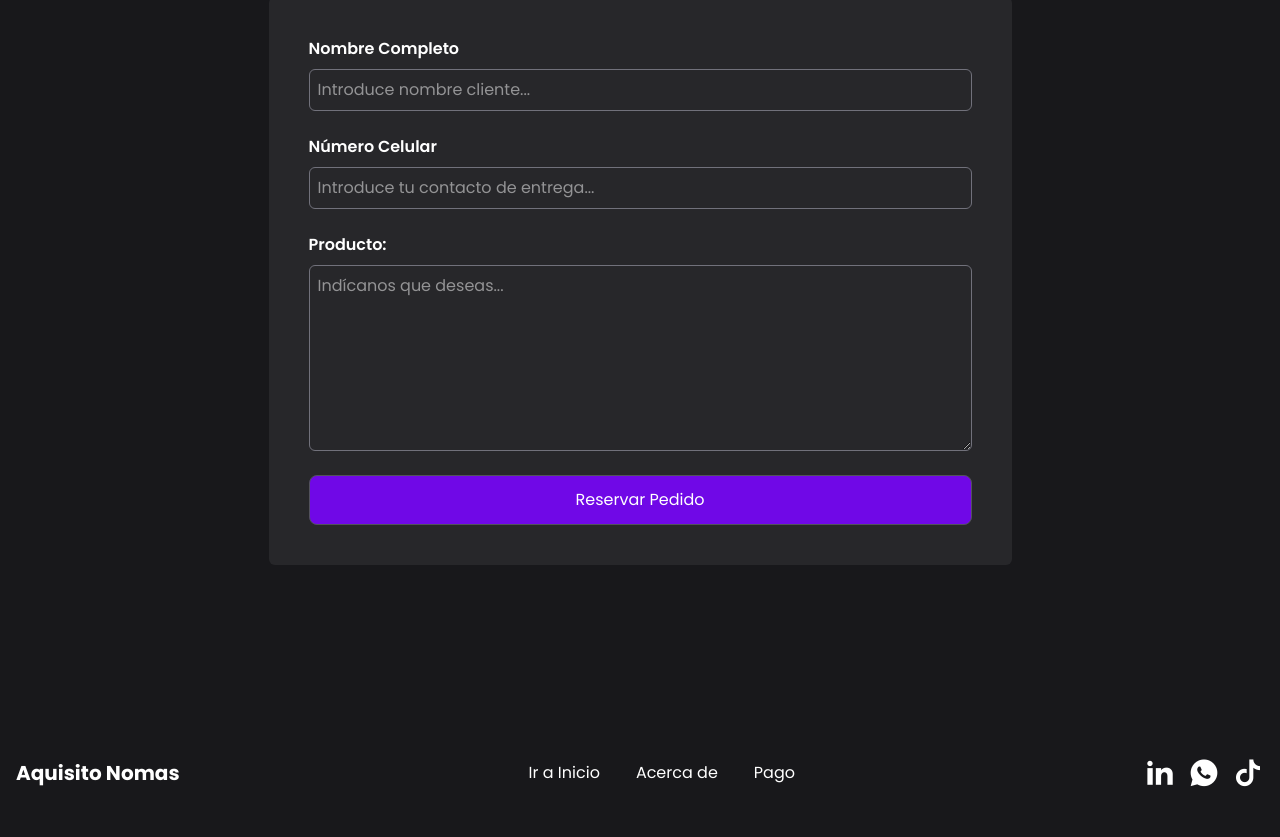
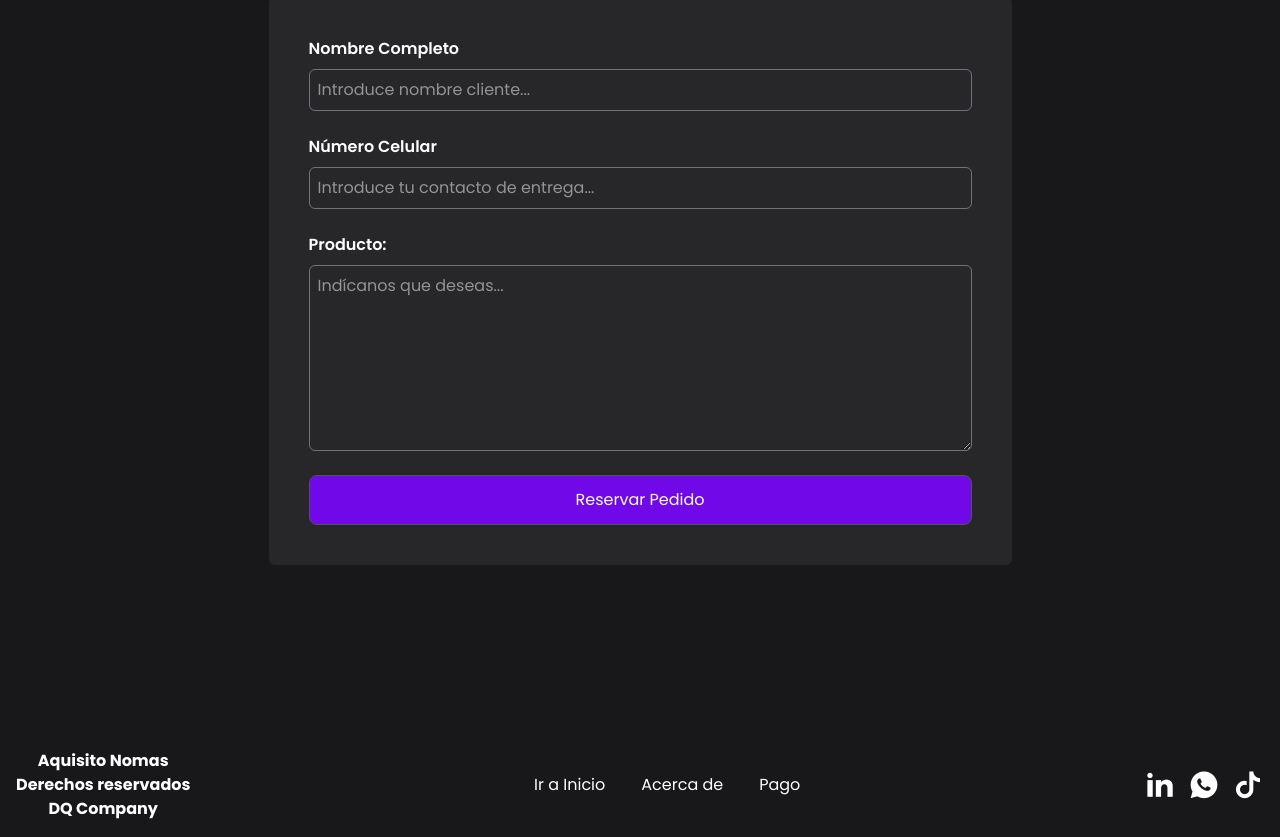
Before and after one commit to KiwiOwnDaniel27/Aquisito-Nomas-Web-React-Tailwind, a React (Vite) app: page / in a window 1280 px wide. Shown: the part 3365-4202 px from the top of the page. Before the commit the page ends 4178 px from the top, so only its background shows below. Built offline with nearby package versions, Linux system fonts and the light colour scheme.

Commit message:
Actualizacion Footer

```diff
--- a/src/components/Footer.jsx
+++ b/src/components/Footer.jsx
@@ -1,7 +1,13 @@
 const Footer = () => {
     return (
-        <div className="mt-32 py-4 flex md:flex-row flex-col gap-6 md:gap-0 justify-between items-center ">
-            <h1 className="text-xl font-bold">Aquisito Nomas</h1>
+        <div className="mt-32 py-4 flex md:flex-row flex-col gap-6 md:gap-0 justify-between items-center">
+            <h1 className="text-1xl font-bold text-center">Aquisito Nomas
+                <br />
+                Derechos reservados
+                <br />
+                DQ Company
+            </h1>
+
             <div className="flex gap-9 text-1xl" >
                 <a href="#inicio">Ir a Inicio</a>
                 <a href="#acercade">Acerca de</a>
```
